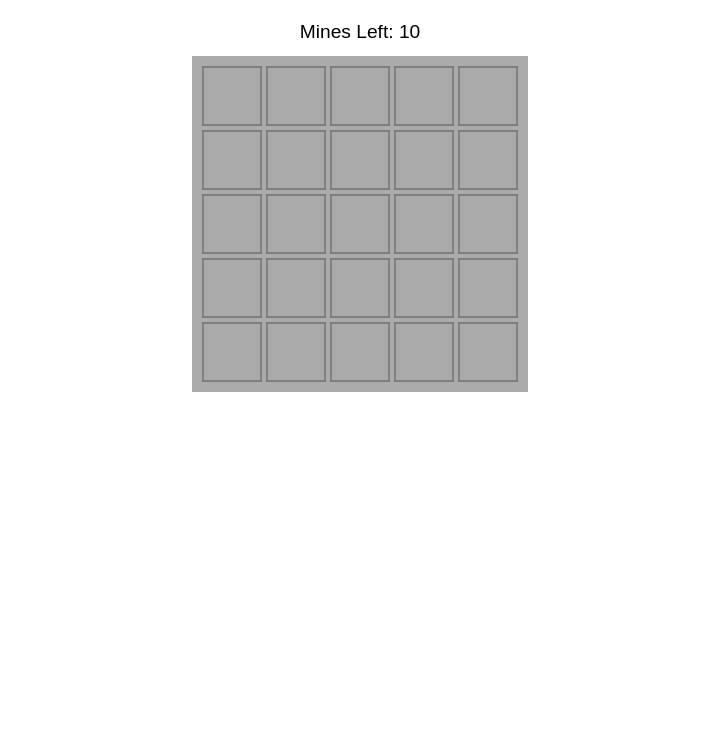
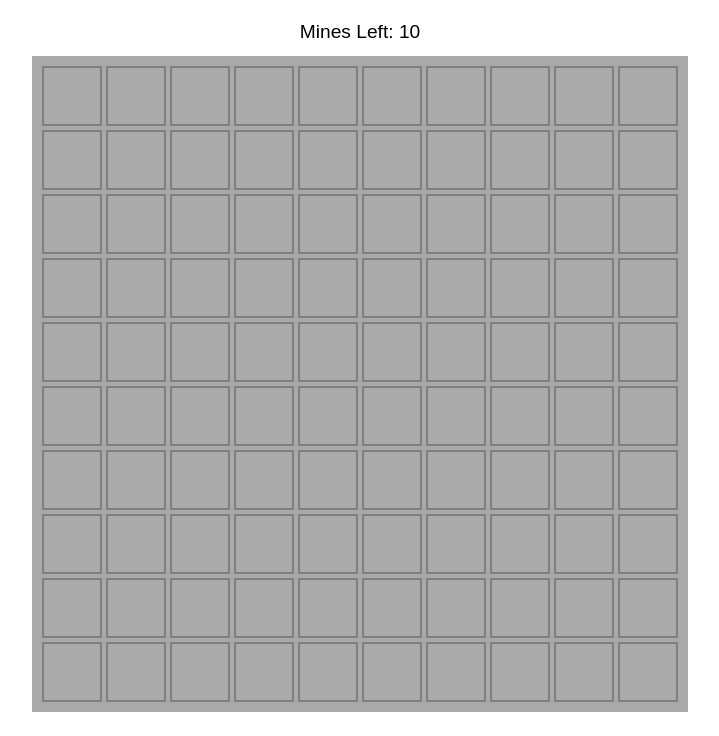
Before and after one commit to miomirparipovic/minesweeper-js, a website built with Vite: page index.html in a window 1280 px wide. Shown: the part 64-800 px from the top of the page, without its empty margins (280-999 px from the left). Built offline with nearby package versions, Linux system fonts and the light colour scheme.

Commit message:
Add grid, refactor

```diff
--- a/data.js
+++ b/data.js
@@ -1,2 +1,3 @@
-export const BOARD_SIZE = 5;
-export const MINE_NUMBER = 10;
+export const BOARD_SIZE = 10;
+export const MINES = 10;
+export const DIMENSION = "60px";
--- /dev/null
+++ b/logic.js
@@ -0,0 +1,25 @@
+export function generateBoard(boardSize) {
+  const board = [];
+
+  for (let x = 0; x < boardSize; x++) {
+    const row = [];
+
+    for (let y = 0; y < boardSize; y++) {
+      const element = document.createElement("div");
+      element.dataset.status = "hidden";
+
+      const tile = {
+        element,
+        x,
+        y,
+      };
+
+      row.push(tile);
+    }
+
+    board.push(row);
+  }
+
+  //   console.log("board", board);
+  return board;
+}
--- a/main.js
+++ b/main.js
@@ -1,33 +1,8 @@
-import { BOARD_SIZE } from "./data";
+import { BOARD_SIZE, DIMENSION } from "./data";
+import { generateBoard } from "./logic";
 import "./style.css";
 
-function generateBoard() {
-  const board = [];
-
-  for (let x = 0; x < BOARD_SIZE; x++) {
-    const row = [];
-
-    for (let y = 0; y < BOARD_SIZE; y++) {
-      const element = document.createElement("div");
-      element.dataset.status = "hidden";
-
-      const tile = {
-        element,
-        x,
-        y,
-      };
-
-      row.push(tile);
-    }
-
-    board.push(row);
-  }
-
-  //   console.log("board", board);
-  return board;
-}
-
-const board = generateBoard();
+const board = generateBoard(BOARD_SIZE);
 const boardElement = document.querySelector(".board");
 board.forEach((row) => {
   row.forEach((tile) => {
@@ -36,3 +11,4 @@ board.forEach((row) => {
 });
 
 boardElement.style.setProperty("--size", BOARD_SIZE);
+boardElement.style.setProperty("--dimension", DIMENSION);
--- a/style.css
+++ b/style.css
@@ -12,10 +12,10 @@ body {
   font-family: Arial, sans-serif;
 }
 
-:root {
+/* :root {
   --size: 10;
   --dimension: 60px;
-}
+} */
 
 .app {
   margin: 0 auto;
```
